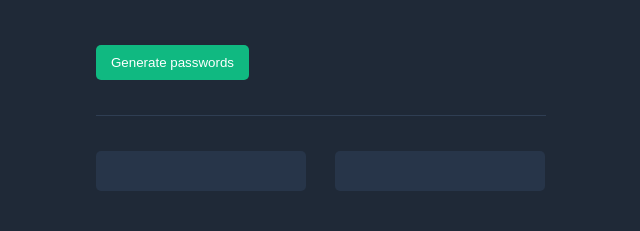
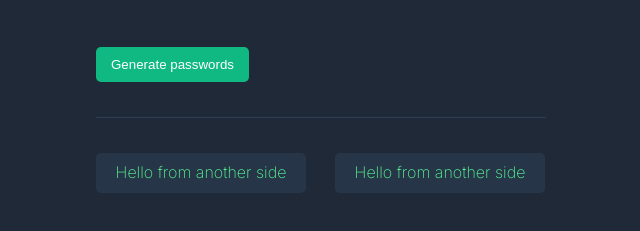
Before and after one commit to Hamzasuliman404/password-generator, a plain HTML site: page index.html in a window 1280 px wide. Both pictures are taken after a click on the button "Generate passwords". Shown: the part 383-614 px from the top of the page, without its empty margins (294-934 px from the left). Drawn offline with Linux system fonts and the light colour scheme.

Commit message:
Display area works fine
The issue of area changing when it's empty vs filed is solved by using line-height and min-height

```diff
--- a/index.html
+++ b/index.html
@@ -6,17 +6,20 @@
 
         <link rel="preconnect" href="https://fonts.googleapis.com">
         <link rel="preconnect" href="https://fonts.gstatic.com" crossorigin>
-        <link href="https://fonts.googleapis.com/css2?family=Karla:ital,wght@0,200..800;1,200..800&display=swap" rel="stylesheet">
+        <link href="https://fonts.googleapis.com/css2?family=Inter:ital,opsz,wght@0,14..32,100..900;1,14..32,100..900&family=Karla:ital,wght@0,200..800;1,200..800&display=swap" rel="stylesheet">
+
     </head>
     <body>
         <div id="container">
 
             <h1>Generate a <br><span class="random-text">random password</span></h1>
             <p>Never use an insecure password again.</p>
-            <button id="generate-btn">Generate passwords</button>
+            <button id="generate-btn" onclick="displayText()">Generate passwords</button>
             <hr>
             <p id="password-one" class="password-field"></p>
             <p id="password-two" class="password-field"></p>
         </div>
+
+    <script src="script.js"></script>
     </body>
 </html>
--- a/script.js
+++ b/script.js
@@ -0,0 +1,8 @@
+let passEl = document.querySelector("#password-one")
+let passsEl = document.querySelector("#password-two")
+
+
+function displayText(){
+    passEl.textContent = "Hello from another side"
+    passsEl.textContent = "Hello from another side"
+}
--- a/style.css
+++ b/style.css
@@ -50,12 +50,21 @@ hr{
 }
 
 .password-field{
+
     display: inline-block;
     width: 210px;
-    height: 40px;
     background-color: #273549;
+    color: #55F991;
+    font-family: "Inter";
     border-radius: 5px;
     margin: 0 25px 0 0;
+    text-align: center;
+    padding: 10px 12px;
+    box-sizing: border-box;
+    font-size: 16px;
+    font-weight: 200;
+    line-height: 1.2;
+    min-height: 40px;
 }
 
 /* Utility style */
```
